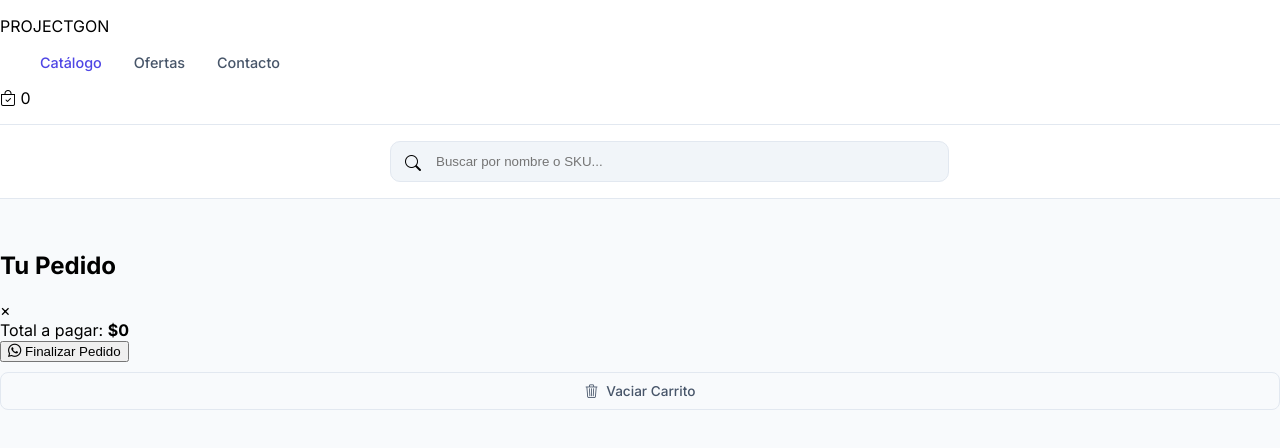
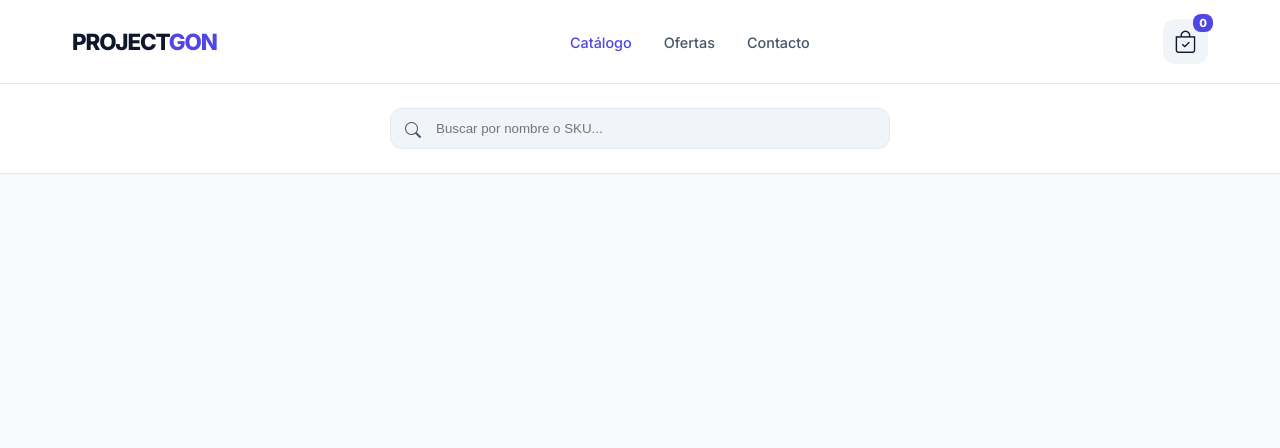
Before and after one commit to jossan-sj8/Catalogo-prueba, a plain HTML site: page index.html in a window 1280 px wide. Drawn offline with nearby package versions, Linux system fonts and the light colour scheme.

Commit message:
Refactor styles for navbar, search, and products
Updated styles for navbar, search bar, product grid, and buttons. Added new styles for modal and notification.

```diff
--- a/styles.css
+++ b/styles.css
@@ -5,65 +5,62 @@
     --slate-600: #475569;
     --slate-100: #f1f5f9;
     --white: #ffffff;
+    --border: #e2e8f0;
 }
 
-body { font-family: 'Inter', sans-serif; background: #f8fafc; margin: 0; }
+* { margin: 0; padding: 0; box-sizing: border-box; }
+body { font-family: 'Inter', sans-serif; background: #f8fafc; color: var(--dark); overflow-x: hidden; }
 
-/* Estilos del Menú */
-.navbar {
-    background: var(--white);
-    padding: 1rem 0;
-    border-bottom: 1px solid #e2e8f0;
-    position: sticky; top: 0; z-index: 1000;
-}
+/* Navbar */
+.navbar { background: var(--white); padding: 1.2rem 0; border-bottom: 1px solid var(--border); position: sticky; top: 0; z-index: 1000; }
+.header-container { max-width: 1200px; margin: 0 auto; display: flex; justify-content: space-between; align-items: center; padding: 0 2rem; }
+.brand { font-weight: 800; font-size: 1.4rem; letter-spacing: -0.05em; }
+.brand span { color: var(--accent); }
 .nav-menu { list-style: none; display: flex; gap: 2rem; }
-.nav-menu a {
-    text-decoration: none; color: var(--slate-600);
-    font-size: 0.9rem; font-weight: 500; transition: 0.2s;
-}
-.nav-menu a:hover, .nav-menu a.active { color: var(--accent); }
+.nav-menu a { text-decoration: none; color: var(--slate-600); font-weight: 500; font-size: 0.9rem; transition: 0.3s; }
+.nav-menu a.active { color: var(--accent); }
 
-/* Botón Vaciar con Estilo Corporativo */
-.btn-vaciar {
-    width: 100%;
-    background: transparent;
-    color: var(--slate-600);
-    border: 1px solid #e2e8f0;
-    padding: 10px;
-    border-radius: 8px;
-    margin-top: 10px;
-    cursor: pointer;
-    font-family: inherit;
-    font-size: 0.85rem;
-    font-weight: 500;
-    display: flex;
-    align-items: center;
-    justify-content: center;
-    gap: 8px;
-    transition: all 0.2s;
-}
+/* Buscador */
+.sub-header { background: var(--white); padding: 1.5rem 0; border-bottom: 1px solid var(--border); margin-bottom: 2.5rem; }
+.search-bar { position: relative; max-width: 500px; margin: 0 auto; }
+.search-bar i { position: absolute; left: 15px; top: 12px; color: var(--slate-600); }
+.search-bar input { width: 100%; padding: 12px 12px 12px 45px; border-radius: 12px; border: 1px solid var(--border); background: var(--slate-100); outline: none; transition: 0.3s; }
+.search-bar input:focus { border-color: var(--accent); background: #fff; box-shadow: 0 0 0 4px rgba(79, 70, 229, 0.1); }
 
-.btn-vaciar:hover {
-    background: #fff1f2;
-    color: var(--danger);
-    border-color: #fecaca;
-}
+/* Grid de Productos */
+.container { max-width: 1200px; margin: 0 auto; padding: 0 2rem; }
+.productos-grid { display: grid; grid-template-columns: repeat(auto-fill, minmax(280px, 1fr)); gap: 2rem; padding-bottom: 5rem; }
+.producto { background: var(--white); border: 1px solid var(--border); border-radius: 20px; padding: 1.2rem; transition: 0.3s; display: flex; flex-direction: column; }
+.producto:hover { transform: translateY(-5px); box-shadow: 0 20px 25px -5px rgba(0,0,0,0.05); border-color: var(--accent); }
+.producto img { width: 100%; height: 220px; object-fit: cover; border-radius: 14px; margin-bottom: 1rem; background: var(--slate-100); }
+.producto h3 { font-size: 1.1rem; font-weight: 700; margin-bottom: 0.5rem; }
 
-/* Resto de estilos del catálogo (mantener del anterior) */
-.sub-header { background: var(--white); padding: 1rem 0; border-bottom: 1px solid #e2e8f0; margin-bottom: 2rem; }
-.search-bar { position: relative; max-width: 500px; margin: 0 auto; }
-.search-bar i { position: absolute; left: 15px; top: 12px; color: var(--slate-400); }
-.search-bar input { width: 100%; padding: 12px 12px 12px 45px; border-radius: 10px; border: 1px solid #e2e8f0; background: var(--slate-100); outline: none; }
-.search-bar input:focus { border-color: var(--accent); background: white; }
+/* Opciones Compra */
+.opciones-compra { background: var(--slate-100); border-radius: 12px; padding: 0.5rem; margin: 1rem 0; }
+.opcion { display: flex; align-items: center; gap: 10px; padding: 8px; cursor: pointer; border-radius: 8px; font-size: 0.85rem; font-weight: 600; }
+.opcion:has(input:checked) { background: white; box-shadow: 0 2px 4px rgba(0,0,0,0.05); color: var(--accent); }
 
-.productos-grid { display: grid; grid-template-columns: repeat(auto-fill, minmax(280px, 1fr)); gap: 2rem; padding: 0 2rem; max-width: 1200px; margin: 0 auto; }
-.producto { background: white; border-radius: 16px; border: 1px solid #e2e8f0; padding: 1.2rem; transition: 0.3s; }
-.producto img { width: 100%; height: 200px; object-fit: cover; border-radius: 12px; }
+.btn-agregar { width: 100%; padding: 12px; background: var(--dark); color: white; border: none; border-radius: 10px; font-weight: 700; cursor: pointer; transition: 0.2s; margin-top: auto; }
+.btn-agregar:hover { background: var(--accent); }
 
-/* Notificación */
-.notification {
-    position: fixed; bottom: -100px; left: 50%; transform: translateX(-50%);
-    background: var(--dark); color: white; padding: 12px 25px; border-radius: 50px;
-    transition: 0.4s cubic-bezier(0.18, 0.89, 0.32, 1.28); z-index: 9999;
-}
+/* Carrito Trigger */
+.carrito-trigger { position: relative; cursor: pointer; font-size: 1.4rem; background: var(--slate-100); width: 45px; height: 45px; display: flex; align-items: center; justify-content: center; border-radius: 12px; }
+.badge { position: absolute; top: -5px; right: -5px; background: var(--accent); color: white; font-size: 0.7rem; padding: 2px 6px; border-radius: 8px; font-weight: 800; }
+
+/* Modal Lateral */
+.modal { position: fixed; inset: 0; background: rgba(0,0,0,0.4); display: none; justify-content: flex-end; z-index: 2000; }
+.modal.active { display: flex; }
+.modal-content { width: 100%; max-width: 420px; background: white; height: 100%; display: flex; flex-direction: column; animation: slideIn 0.3s ease; }
+@keyframes slideIn { from { transform: translateX(100%); } to { transform: translateX(0); } }
+.modal-header { padding: 1.5rem; border-bottom: 1px solid var(--border); display: flex; justify-content: space-between; align-items: center; }
+.carrito-body { flex: 1; overflow-y: auto; padding: 1.5rem; }
+.carrito-footer { padding: 1.5rem; border-top: 1px solid var(--border); }
+
+/* Botones Carrito */
+.btn-whatsapp { width: 100%; background: #25D366; color: white; border: none; padding: 1rem; border-radius: 12px; font-weight: 700; cursor: pointer; margin-bottom: 0.8rem; display: flex; align-items: center; justify-content: center; gap: 10px; }
+.btn-vaciar { width: 100%; background: transparent; color: var(--slate-600); border: 1px solid var(--border); padding: 0.8rem; border-radius: 12px; font-weight: 600; cursor: pointer; transition: 0.2s; }
+.btn-vaciar:hover { background: #fff1f2; color: var(--danger); border-color: #fecaca; }
+
+/* Notification Toast */
+.notification { position: fixed; bottom: -100px; left: 50%; transform: translateX(-50%); background: var(--dark); color: white; padding: 12px 25px; border-radius: 50px; transition: 0.4s cubic-bezier(0.18, 0.89, 0.32, 1.28); z-index: 9999; font-size: 0.9rem; font-weight: 600; }
 .notification.show { bottom: 30px; }
```
